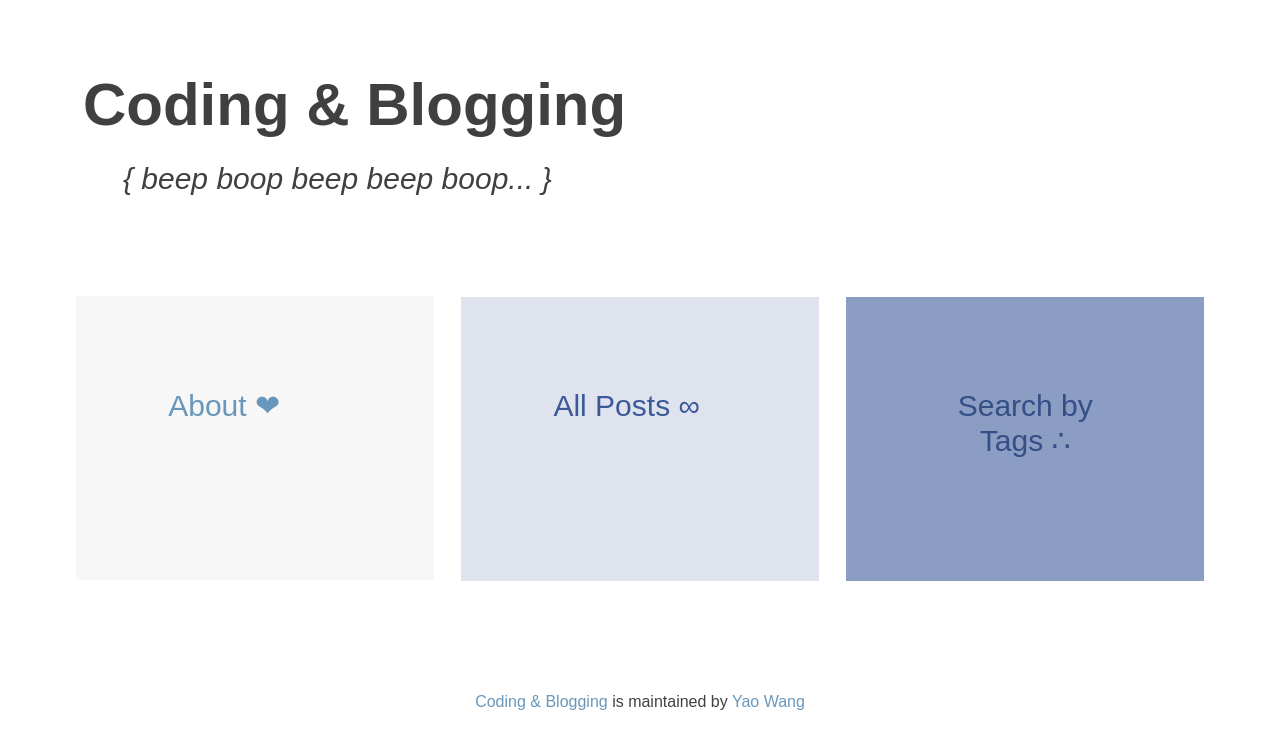
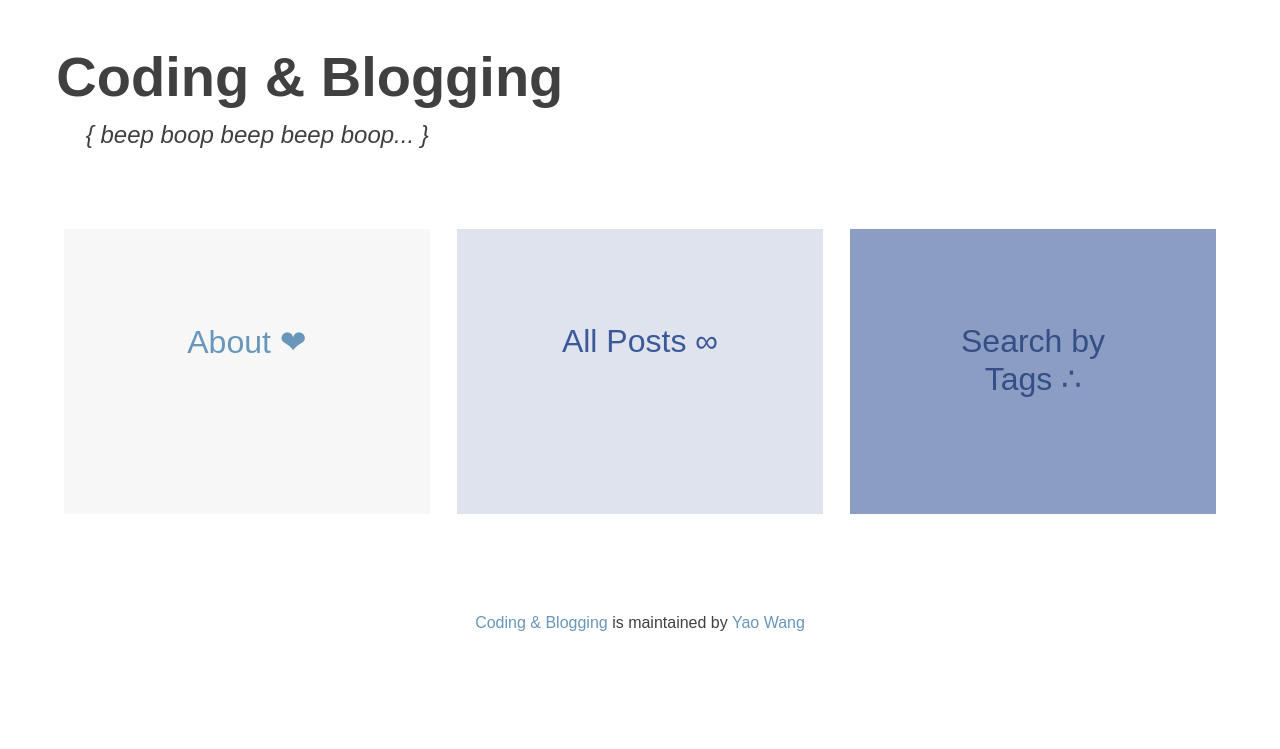
Before and after one commit to superyaooo/Blog, a Jekyll site: the page built from index.md, in a window 1280 px wide. Shown: the top 749 px of the page. Built offline with Jekyll 4.4.1, drawn with Linux system fonts in a browser that asks for light colours.

Commit message:
add responsive design to home page

```diff
--- a/assets/css/style.css
+++ b/assets/css/style.css
@@ -14,19 +14,19 @@
 }
 
 .page-header {
-    padding: 3%;
-    margin: 1%;
+    padding: 2% 3%;
+    margin: auto;
 }
 
 footer {
-    padding: 50px;
+    padding: 5%;
     text-align: center;
 }
 
 .page-header h1 {
-    margin: 0;
-    padding: 20px;
-    font-size: 60px;
+    margin: auto;
+    padding: 0.5%;
+    font-size: 3.5em;
 }
 
 .page-header a:not(:hover) {
@@ -34,27 +34,35 @@
 }
 
 .page-header p {
-    margin: 0;
-    padding-top: 3px;
-    padding-left: 60px;
-    font-size: 30px;
+    margin: auto;
+    padding: 0.5% 3%;
+    font-size: 1.5em;
     font-style: italic;
 }
 
 .nav-block {
     margin: 1%;
-    padding: 3%;
-    text-align: center;
+    padding: 2%;
+    /*flex box*/
+    display: -webkit-box;  /* iOS 6-, Safari 3.1-6 */
+    display: -moz-box;  /* Firefox 19 */
+    display: -ms-flexbox;  /* IE 10 */
+    display: -webkit-flex;  /* Chrome */
+    display: flex;  /* Opera 12.1, Firefox 20+ */
+    -webkit-flex-flow: row wrap;
+    flex-flow: row wrap;
+    justify-content: space-around;
 }
 
 .nav-block a {
-    display: inline-flex;
     height: 100px;
+    height: 3em;
     width: 15%;
-    font-size: 30px;
+    padding: 8%;
+    margin-top: 1%;
+    font-size: 2em;
     background-color: #f7f7f7;
-    padding: 8%;
-    margin: 1%;
+    text-align: center;
 }
 
 .nav-block a:nth-child(2):not(:hover) {
@@ -88,17 +96,20 @@
     background-color: #e8f0f7;
 }
 
-@media screen and (min-width: 64em)
+@media screen and (min-width: 760px) and (max-width: 1195px)
 {
-    /*footer { font-size: .7rem; }*/
+    .page-header h1 { font-size: 2.5em; }
+    .nav-block a { font-size: 1.5em; }
 }
 
-@media screen and (min-width: 42em) and (max-width: 64em)
+@media screen and (max-width: 759px)
 {
-    /*footer { font-size: .7rem; }*/
+    .page-header { text-align: center; }
+    .page-header h1 { font-size: 2em; }
+    .page-header p { font-size: 1em; }
+
+    .nav-block a {
+        font-size: 1.5em;
+        width: 65%;
+    }
 }
-
-@media screen and (max-width: 42em)
-{
-    /*footer { font-size: 0.5rem; }*/
-}
```
